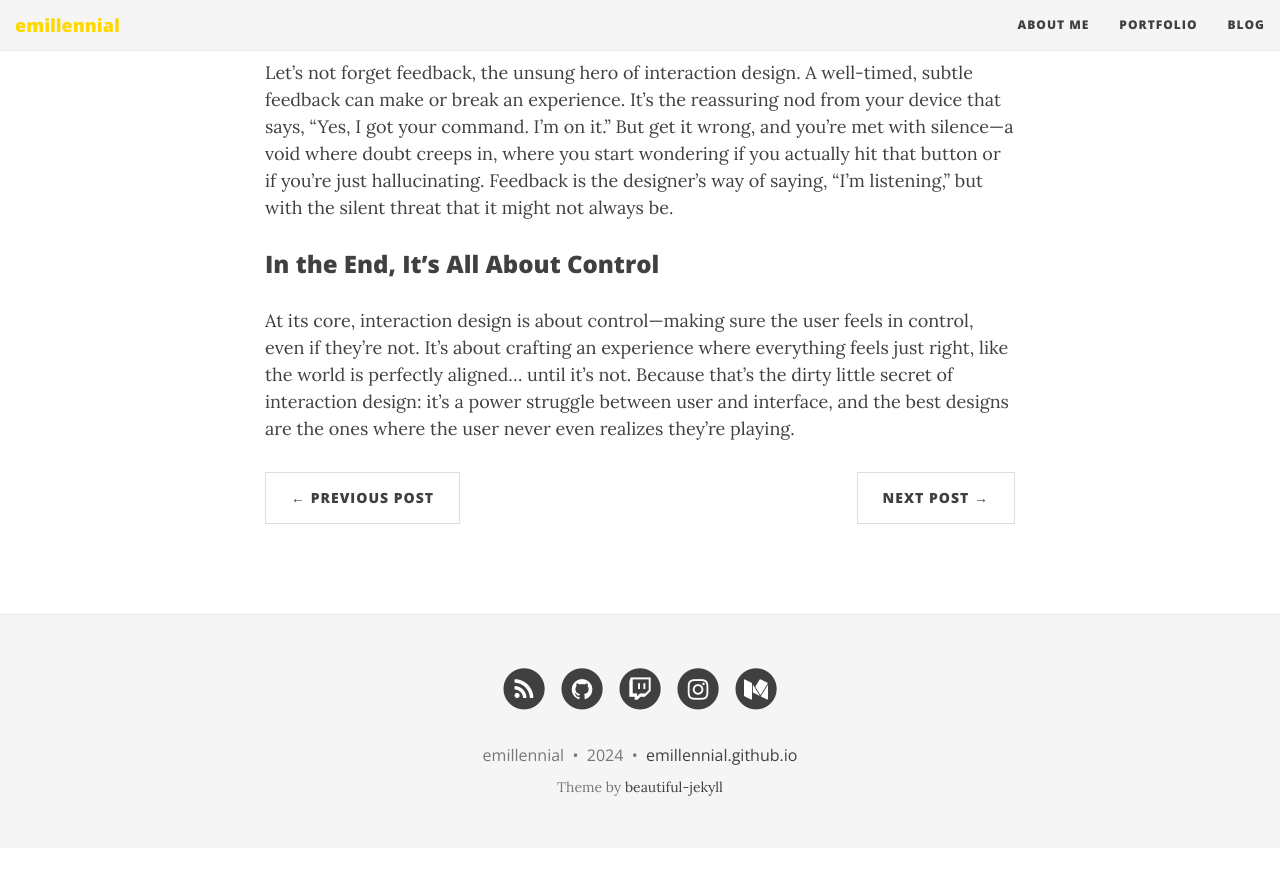
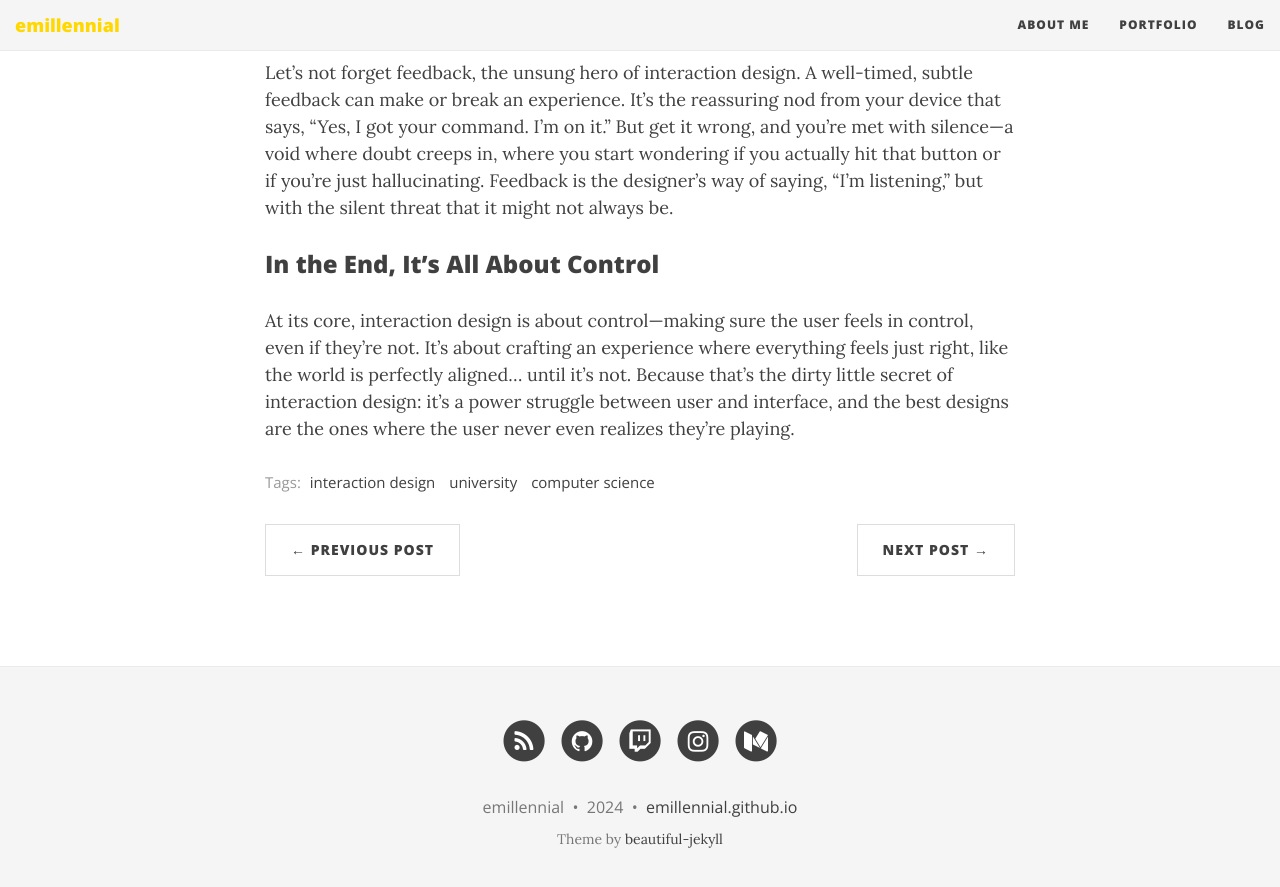
Before and after one commit to emillennial/emillennial.github.io, a Jekyll site: the page built from _posts/2024-09-14-ideas.md, in a window 1280 px wide and 900 px high, scrolled down 1751 px. Shown: the top 887 px of the window. Built offline with Jekyll 4.4.1, drawn with Linux system fonts in a browser that asks for light colours; nearby versions of some CDN libraries; before the commit the page ends 2599 px from its top, so only the background shows below that.

Commit message:
Update 2024-09-14-ideas.md

```diff
--- a/_posts/2024-09-14-ideas.md
+++ b/_posts/2024-09-14-ideas.md
@@ -3,7 +3,7 @@ layout: post
 title: Interaction Design
 subtitle: This is my website
 date: 2024-09-14
-tags:
+tags: [interaction design, university, computer science]
 comments: true
 ---
 
```
